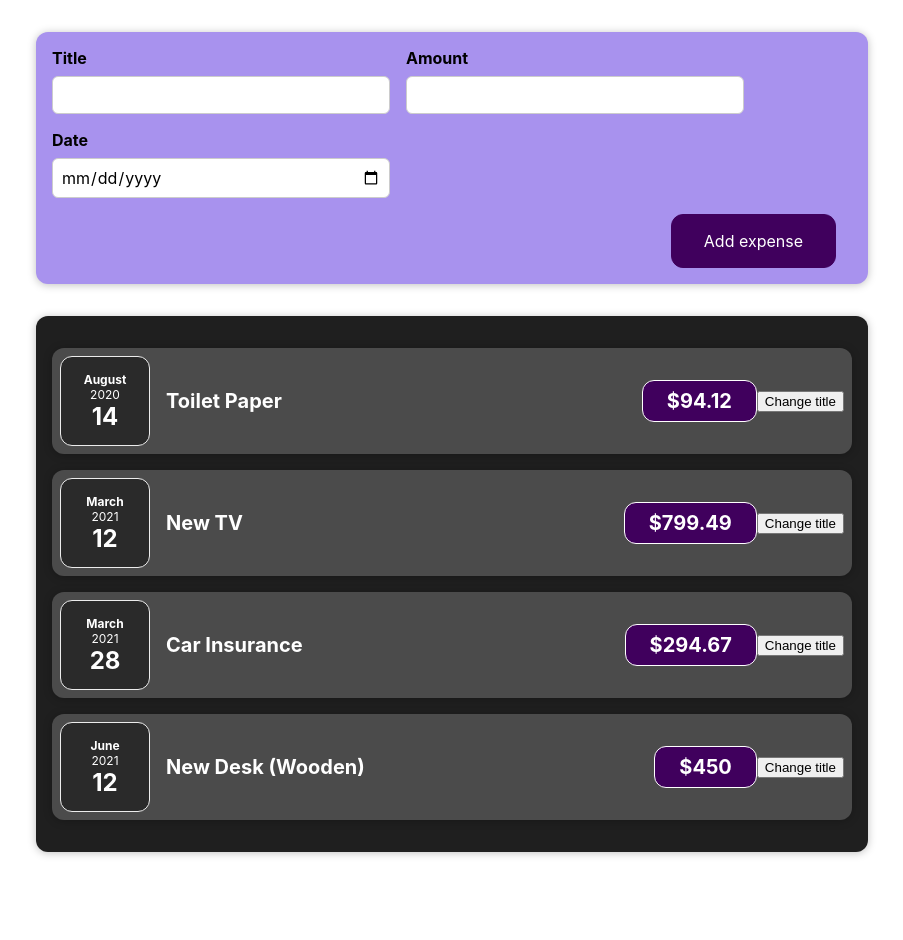
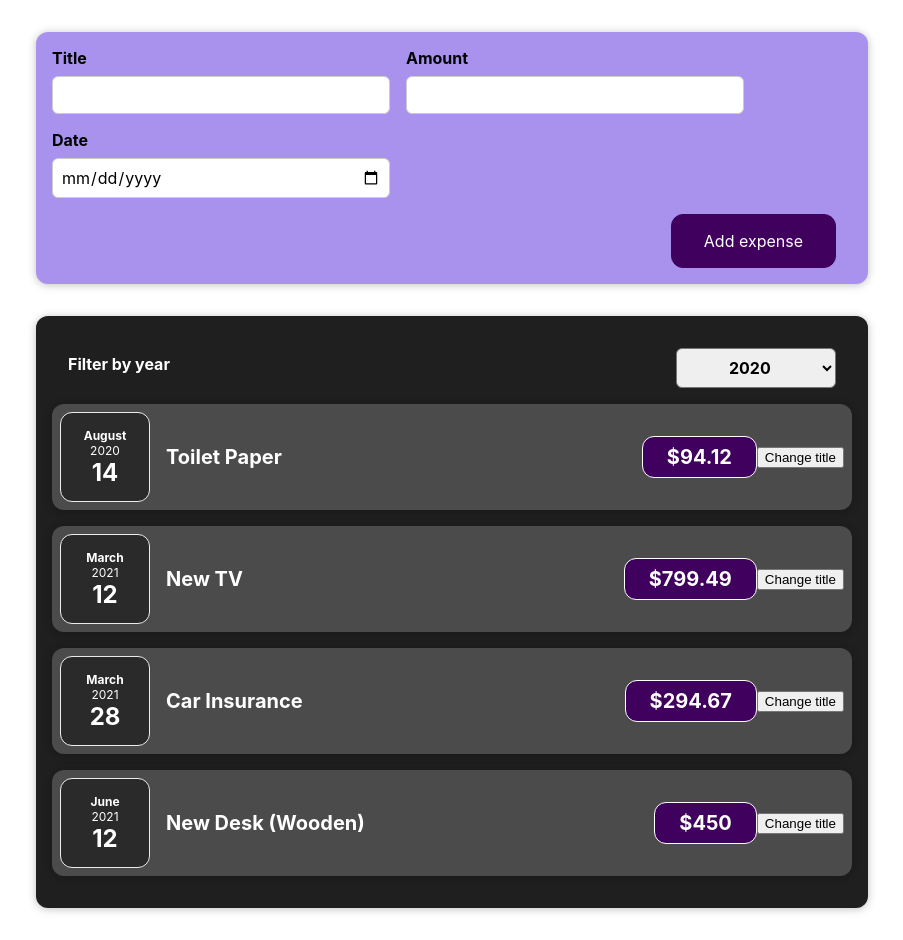
Before and after one commit to juancsaenz/react-expense-tracker, a React (Create React App) app: page / in a window 1280 px wide. Shown: the whole page, without its empty margins (188-1091 px from the left). Before the commit the page ends 884 px from the top, so only its background shows below. Built offline with nearby package versions, Linux system fonts and the light colour scheme.

Commit message:
Add filter component

```diff
--- a/src/components/Expenses/Expenses.js
+++ b/src/components/Expenses/Expenses.js
@@ -1,10 +1,20 @@
+import React, { useState } from "react";
+
 import ExpenseItem from "./ExpenseItem";
+import ExpensesFilter from "./ExpensesFilter";
 import Card from "../UI/Card";
-import './Expenses.css';
+import "./Expenses.css";
 
 const Expenses = ({ data }) => {
-  return(
-    <Card className='expenses'>
+  const [filteredYear, setFilteredYear] = useState("2020");
+
+  const changeYearHandler = (year) => {
+    setFilteredYear(year);
+  };
+
+  return (
+    <Card className="expenses">
+      <ExpensesFilter onChangeYear={changeYearHandler} yearSelected={filteredYear} />
       <ExpenseItem
         title={data[0].title}
         amount={data[0].amount}
@@ -26,7 +36,7 @@ const Expenses = ({ data }) => {
         date={data[3].date}
       />
     </Card>
-  )
-}
+  );
+};
 
 export default Expenses;
--- /dev/null
+++ b/src/components/Expenses/ExpensesFilter.css
@@ -0,0 +1,24 @@
+.expenses-filter {
+  color: white;
+  padding: 0 1rem;
+}
+
+.expenses-filter__control {
+  display: flex;
+  width: 100%;
+  align-items: center;
+  justify-content: space-between;
+  margin: 1rem 0;
+}
+
+.expenses-filter label {
+  font-weight: bold;
+  margin-bottom: 0.5rem;
+}
+
+.expenses-filter select {
+  font: inherit;
+  padding: 0.5rem 3rem;
+  font-weight: bold;
+  border-radius: 6px;
+}
--- /dev/null
+++ b/src/components/Expenses/ExpensesFilter.js
@@ -0,0 +1,25 @@
+import React from "react";
+
+import "./ExpensesFilter.css";
+
+const ExpensesFilter = ({ onChangeYear, yearSelected }) => {
+  const dropdownChangeHandler = (event) => {
+    onChangeYear(event.target.value)
+  };
+
+  return (
+    <div className="expenses-filter">
+      <div className="expenses-filter__control">
+        <label>Filter by year</label>
+        <select onChange={dropdownChangeHandler} value={yearSelected}>
+          <option value="2022">2022</option>
+          <option value="2021">2021</option>
+          <option value="2020">2020</option>
+          <option value="2019">2019</option>
+        </select>
+      </div>
+    </div>
+  );
+};
+
+export default ExpensesFilter;
```
